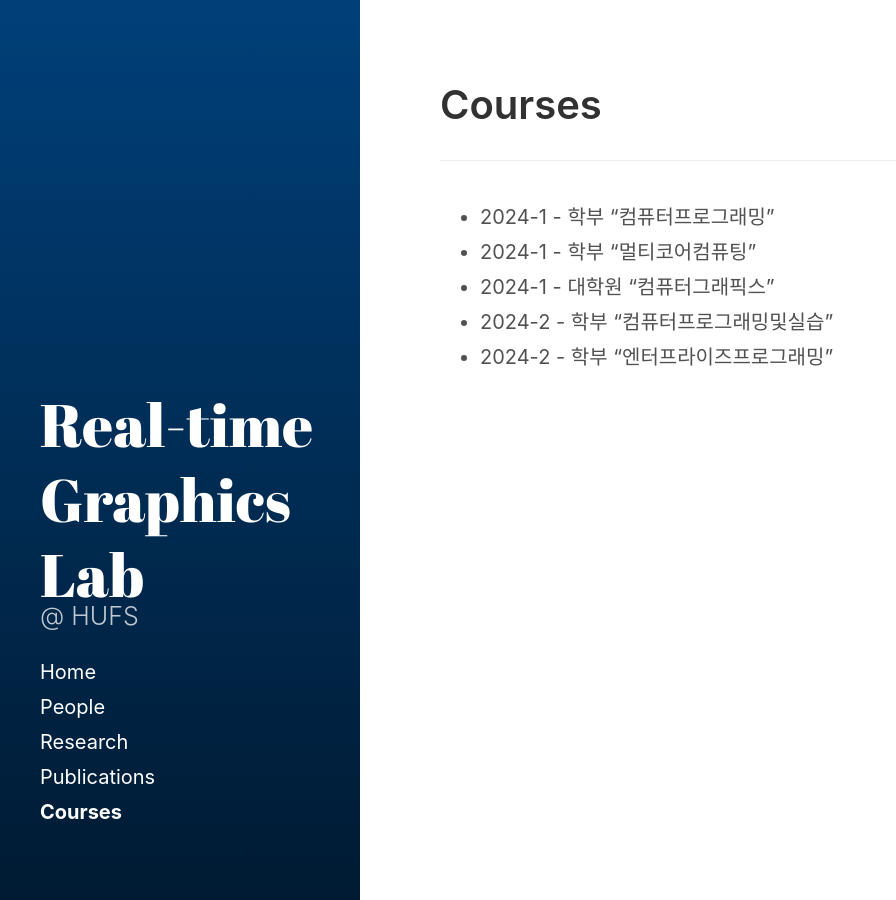
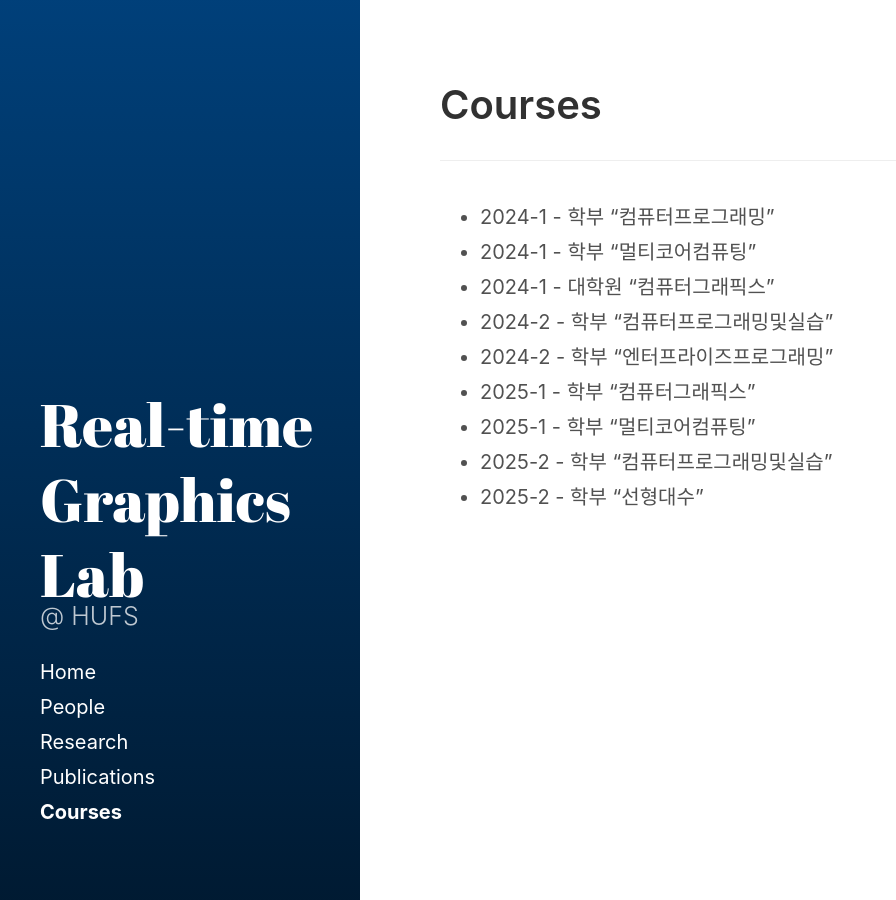
Before and after one commit to God-eunger/God-eunger.github.io, a Jekyll site: the page built from courses/index.md, in a window 1280 px wide. Shown: the whole page, without its empty margins (0-896 px from the left). Built offline with Jekyll 4.4.1, drawn with Linux system fonts in a browser that asks for light colours.

Commit message:
Update index.md

```diff
--- a/courses/index.md
+++ b/courses/index.md
@@ -8,3 +8,7 @@ title: Courses
 * 2024-1 - 대학원 "컴퓨터그래픽스"
 * 2024-2 - 학부 "컴퓨터프로그래밍및실습"
 * 2024-2 - 학부 "엔터프라이즈프로그래밍"
+* 2025-1 - 학부 "컴퓨터그래픽스"
+* 2025-1 - 학부 "멀티코어컴퓨팅"
+* 2025-2 - 학부 "컴퓨터프로그래밍및실습"
+* 2025-2 - 학부 "선형대수"
```
